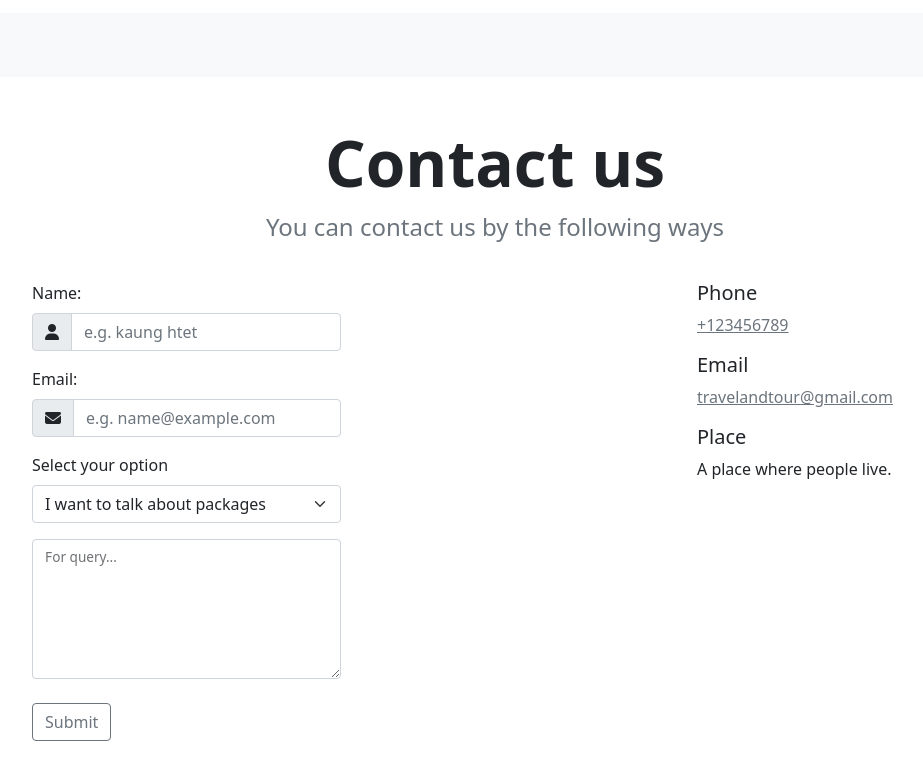
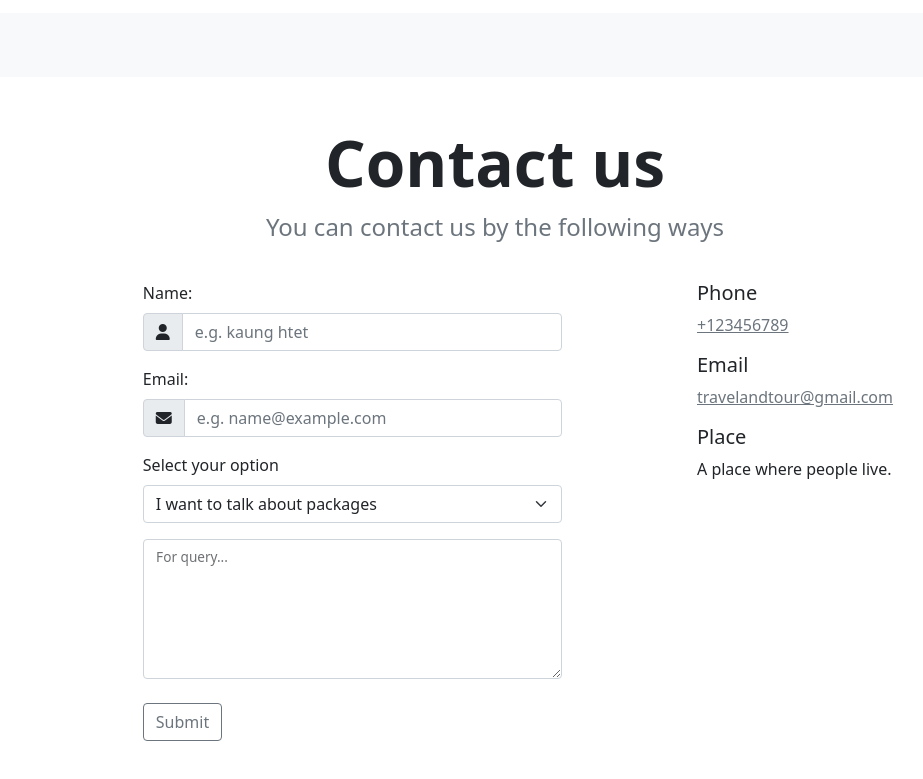
Before and after one commit to bloomdd11/travel-and-tour, a plain HTML site: page index.html in a window 1280 px wide. Shown: the part 2560-3339 px from the top of the page, without its empty margins (145-1068 px from the left). Drawn offline with nearby package versions, Linux system fonts and the light colour scheme.

Commit message:
some changes

```diff
--- a/index.html
+++ b/index.html
@@ -240,9 +240,9 @@
             </div>
 
             <div class="row justify-content-center">
-                <div class="col-lg-7">
-                    <div class="row">
-                        <div class="col-6 my-1">
+                <div class="col-8 col-lg-7">
+                    <div class="row justify-content-center">
+                        <div class="col-10 col-lg-10 col-xl-8 my-1">
                             <form>
                                 <label for="name" class="form-label mt-3">Name:</label>
                                 <div class="input-group">
@@ -268,7 +268,7 @@
                                     <label for="query" class="form-label">For query...</label>
                                 </div>
 
-                                <div class="my-4">
+                                <div class="my-4 text-md-start text-center">
                                     <button type="submit" class="btn btn-outline-secondary">Submit</button>
                                 </div>
                             </form>
@@ -276,7 +276,7 @@
                     </div>
 
                 </div>
-                <div class="col-lg-3 my-1">
+                <div class="col-8 col-lg-3 my-1">
                     <div class="mt-3">
                         <h2 class="fs-5 lead fw-normal">Phone</h2>
                         <a href="tel:+#" class="text-muted">+123456789</a>
```
Lines whose indentation alone changed are shown as unchanged.
